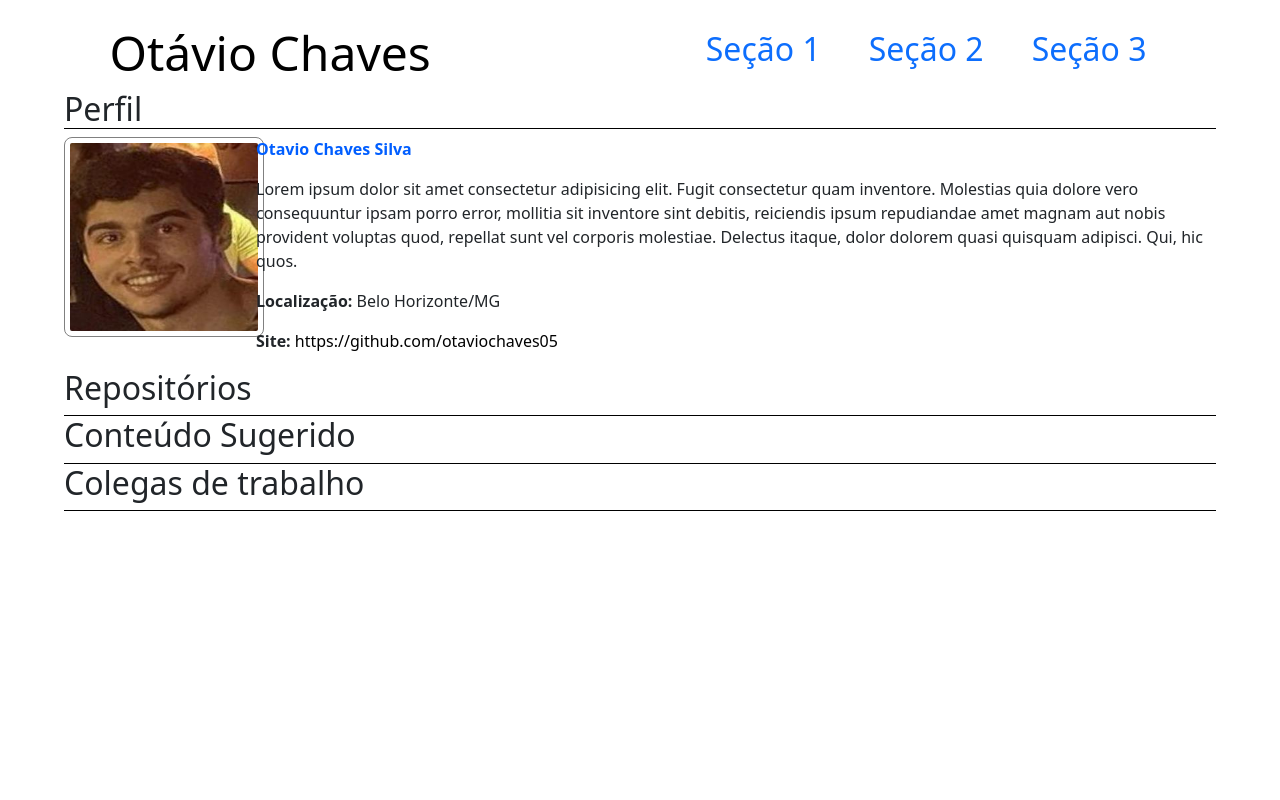
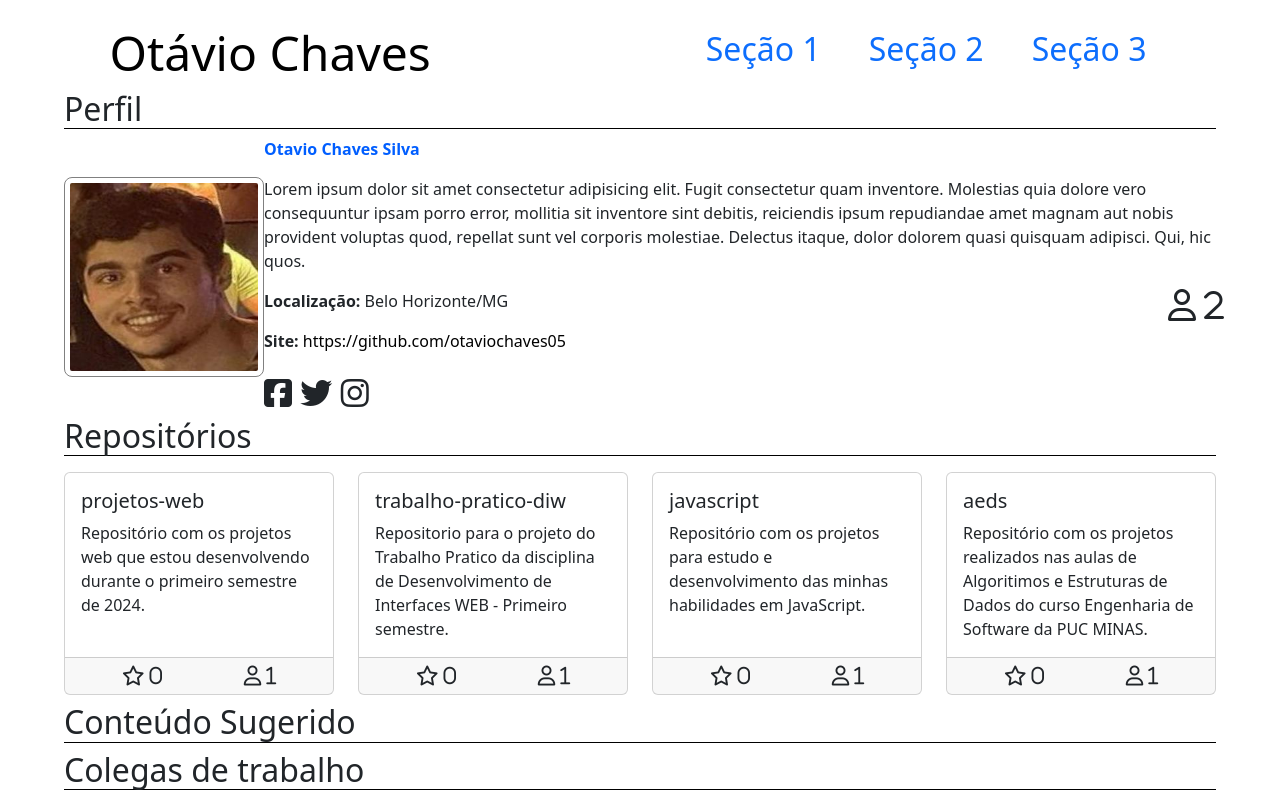
Before and after one commit to otaviochaves05/trabalho-pratico-diw, a plain HTML site: page index.html in a window 1280 px wide. Drawn offline with nearby package versions, Linux system fonts and the light colour scheme.

Commit message:
Repositorios

```diff
--- a/assets/css/main.css
+++ b/assets/css/main.css
@@ -65,6 +65,46 @@
         text-decoration: underline;
         color: rgb(0, 94, 255);
     }
+    #container-perfil-1{
+        margin: auto;
+    }
+    #container-perfil-3{
+        display: flex;
+        justify-content: space-between;
+    }
+    #container-perfil-4{
+        font-size: 200%;
+    }
+    .icone{
+        display: flex;
+        justify-content: space-between;
+    }
+    #icone-perfil{
+        font-size: 200%;
+    }
+
+
+  /*Repositorios*/
+    #repositorios{
+        margin: 0 64px;
+    }
+    #repositorios h2{
+        border-bottom: 1px solid black;
+    }
+    #conteudo-repositorios{
+        padding: 8px 0;
+    }
+    .card-footer{
+        display: flex;
+        justify-content: space-around;
+    }
+
+    .fa-regular.fa-user{
+        font-size: 125%;
+    }
+    .fa-regular.fa-star{
+        font-size: 125%;
+    }
 
 
 
@@ -78,30 +118,21 @@
 
 
 
-
-
-
-
-    /*Repositorios*/
-    #repositorios{
-        margin: 0 64px;
-        border-bottom: 1px solid black;
-    }
-
-
-
     /*Conteudo Sugerido*/
     #conteudo{
         margin: 0 64px;
+    }
+    #conteudo h2{
         border-bottom: 1px solid black;
     }
-
 
 
 
     /*Colegas de trabalho*/
     #colegas{
         margin: 0 64px;
+    }
+    #colegas h2{
         border-bottom: 1px solid black;
     }
 }
--- a/index.html
+++ b/index.html
@@ -8,7 +8,7 @@
     <link rel="stylesheet" href="assets/css/main.css">
     <link href="https://cdn.jsdelivr.net/npm/bootstrap@5.3.3/dist/css/bootstrap.min.css" rel="stylesheet"
         integrity="sha384-QWTKZyjpPEjISv5WaRU9OFeRpok6YctnYmDr5pNlyT2bRjXh0JMhjY6hW+ALEwIH" crossorigin="anonymous">
-
+    <script src="https://kit.fontawesome.com/d88449eb36.js" crossorigin="anonymous"></script>
 </head>
 
 <body>
@@ -27,11 +27,11 @@
         <section id="perfil">
             <h2>Perfil</h2>
             <div id="conteudo-perfil">
-                <div class="col-2" id="container-perfil">
+                <div id="container-perfil-1">
                     <img id="foto-perfil" src="assets/img/foto-perfil.jpg" alt="foto perfil" width="200px"
                         height="200px">
                 </div>
-                <div class="col-10">
+                <div id="texto-perfil" class="col-10">
                     <div id="container-perfil-2">
                         <p id="nome-perfil"><strong>Otavio Chaves Silva</strong></p>
                         <p>Lorem ipsum dolor sit amet consectetur adipisicing elit. Fugit consectetur quam inventore.
@@ -42,12 +42,19 @@
                             molestiae. Delectus itaque, dolor dolorem quasi quisquam adipisci. Qui, hic quos.</p>
                     </div>
                     <div id="container-perfil-3">
-                        <div id="localizacao">
-                            <p><strong>Localização: </strong>Belo Horizonte/MG</p>
+                        <div>
+                            <p id="localizacao"><strong>Localização: </strong>Belo Horizonte/MG</p>
+                            <p id="site"><strong>Site: </strong><a
+                                    href="https://github.com/otaviochaves05">https://github.com/otaviochaves05</a></p>
                         </div>
-                        <div id="site">
-                            <p><strong>Site: </strong><a href="https://github.com/otaviochaves05">https://github.com/otaviochaves05</a></p>
+                        <div class="icone">
+                            <i id="icone-perfil" class="fa-regular fa-user"> 2</i>
                         </div>
+                    </div>
+                    <div id="container-perfil-4">
+                        <i class="fa-brands fa-square-facebook"></i>
+                        <i class="fa-brands fa-twitter"></i>
+                        <i class="fa-brands fa-instagram"></i>
                     </div>
                 </div>
             </div>
@@ -55,6 +62,69 @@
 
         <section id="repositorios">
             <h2>Repositórios</h2>
+            <div id="conteudo-repositorios" class="row row-cols-1 row-cols-md-4 g-4">
+                <div class="col">
+                    <a class="text-decoration-none" href="https://github.com/otaviochaves05/projetos-web.git" target="_blank">
+                        <div class="card h-100">
+                            <div class="card-body">
+                                <h5 class="card-title">projetos-web</h5>
+                                <p class="card-text">Repositório com os projetos web que estou desenvolvendo durante o
+                                    primeiro semestre de 2024.</p>
+                            </div>
+                            <div class="card-footer">
+                                <i class="fa-regular fa-star"> 0</i>
+                                <i class="fa-regular fa-user"> 1</i>
+                            </div>
+                        </div>
+                    </a>
+                </div>
+                <div class="col">
+                    <a class="text-decoration-none" href="https://github.com/otaviochaves05/trabalho-pratico-diw.git" target="_blank">
+                        <div class="card h-100">
+                            <div class="card-body">
+                                <h5 class="card-title">trabalho-pratico-diw</h5>
+                                <p class="card-text">Repositorio para o projeto do Trabalho Pratico da disciplina de
+                                    Desenvolvimento de Interfaces WEB - Primeiro semestre.</p>
+                            </div>
+                            <div class="card-footer">
+                                <i class="fa-regular fa-star"> 0</i>
+                                <i class="fa-regular fa-user"> 1</i>
+                            </div>
+                        </div>
+                    </a>
+                </div>
+                <div class="col">
+                    <a class="text-decoration-none" href="https://github.com/otaviochaves05/javascript.git" target="_blank">
+                        <div class="card h-100">
+                            <div class="card-body">
+                                <h5 class="card-title">javascript</h5>
+                                <p class="card-text">Repositório com os projetos para estudo e desenvolvimento das
+                                    minhas
+                                    habilidades em JavaScript. </p>
+                            </div>
+                            <div class="card-footer">
+                                <i class="fa-regular fa-star"> 0</i>
+                                <i class="fa-regular fa-user"> 1</i>
+                            </div>
+                        </div>
+                    </a>
+                </div>
+                <div class="col">
+                    <a class="text-decoration-none" href="https://github.com/otaviochaves05/aeds.git" target="_blank">
+                        <div class="card h-100">
+                            <div class="card-body">
+                                <h5 class="card-title">aeds</h5>
+                                <p class="card-text">Repositório com os projetos realizados nas aulas de Algoritimos e
+                                    Estruturas de Dados do curso Engenharia de Software da PUC MINAS.</p>
+                            </div>
+                            <div class="card-footer">
+                                <i class="fa-regular fa-star"> 0</i>
+                                <i class="fa-regular fa-user"> 1</i>
+                            </div>
+                        </div>
+                    </a>
+                </div>
+            </div>
         </section>
 
         <section id="conteudo">
```
